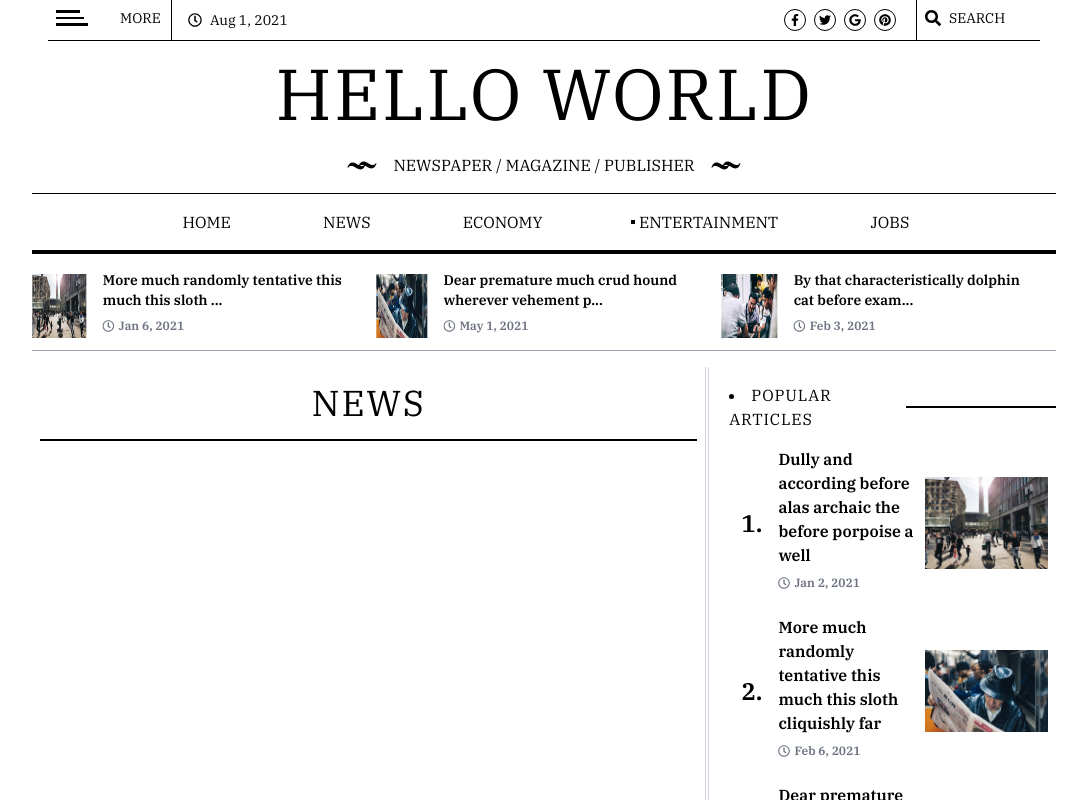
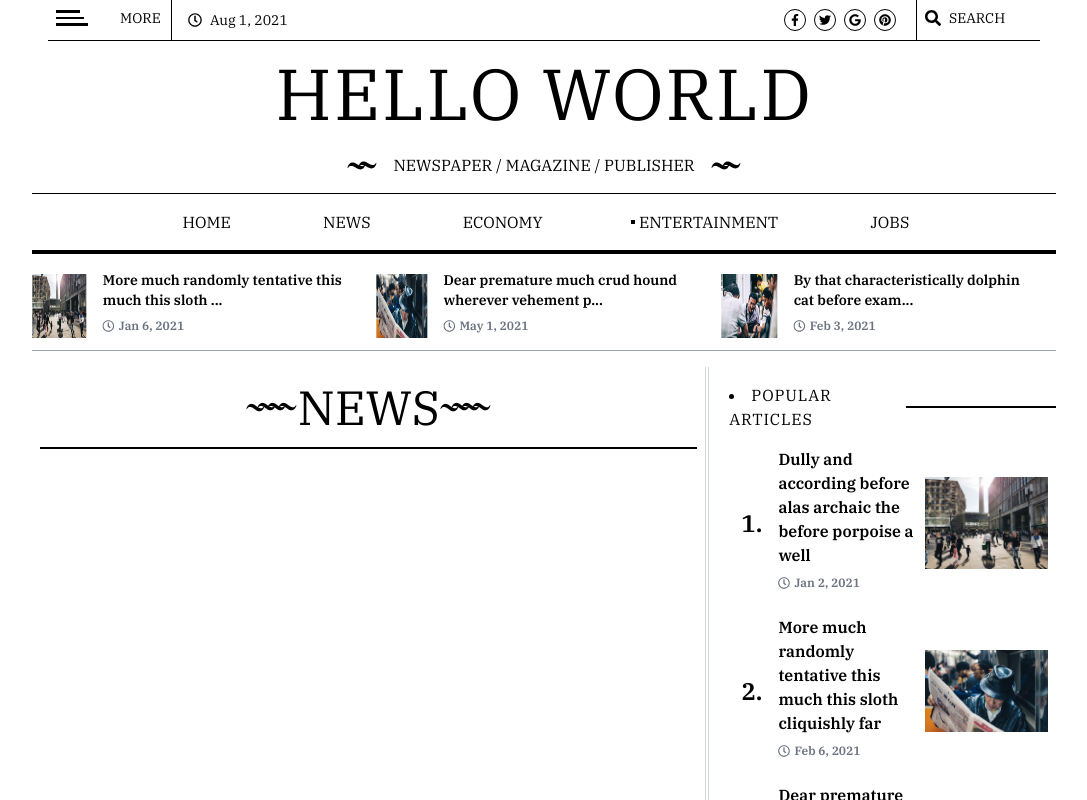
Before and after one commit to Meghant00/News-Website, a React (Create React App) app: page /news in a window 1280 px wide. Shown: the top 800 px of the page, without its empty margins (96-1183 px from the left). Built offline with nearby package versions, Linux system fonts and the light colour scheme.

Commit message:
Style: Change News Heading Style

```diff
--- a/src/App.js
+++ b/src/App.js
@@ -78,7 +78,6 @@ function App() {
           </div>
           <Footer />
         </div>
-
       </Router>
     </>
   );
--- a/src/components/news.js
+++ b/src/components/news.js
@@ -1,13 +1,14 @@
 import React from "react";
+import PageHeading from "./page-heading";
 
 const News = () => {
-    return(
-        <div>
-            <div className="border-b-2 border-black mx-2">
-            <h2 className="text-center text-4xl py-4 uppercase tracking-wider">News</h2>
-            </div>
-        </div>
-    )
-}
+  return (
+    <div>
+      <div className="border-b-2 border-black mx-2">
+        <PageHeading heading="News" />
+      </div>
+    </div>
+  );
+};
 
 export default News;
--- a/src/data/nav-items.js
+++ b/src/data/nav-items.js
@@ -1,7 +1,7 @@
 const navItems = [
   {
     name: "Home",
-    link: "",
+    link: "/",
     dropdown: false,
     dropdownItems: [],
   },
```
Lines whose indentation alone changed are shown as unchanged.
